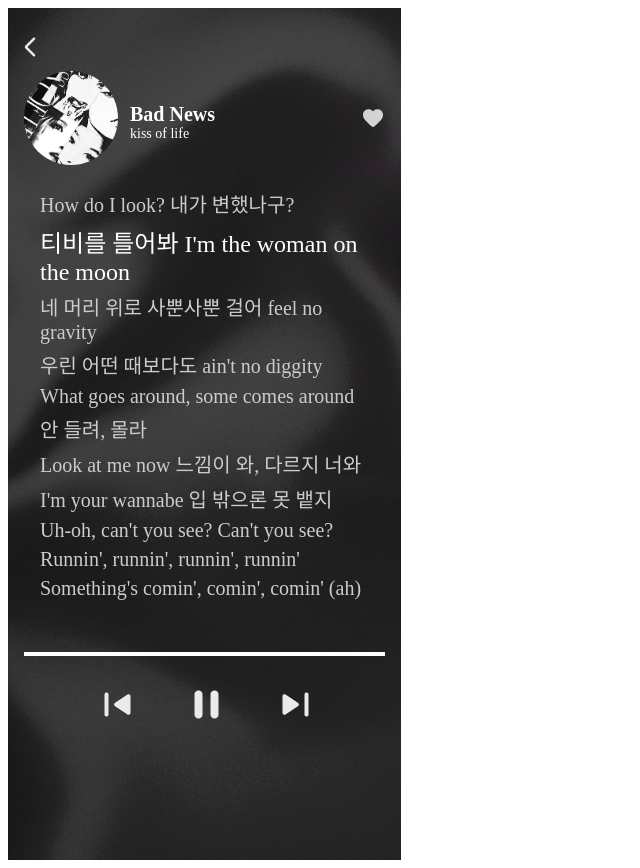
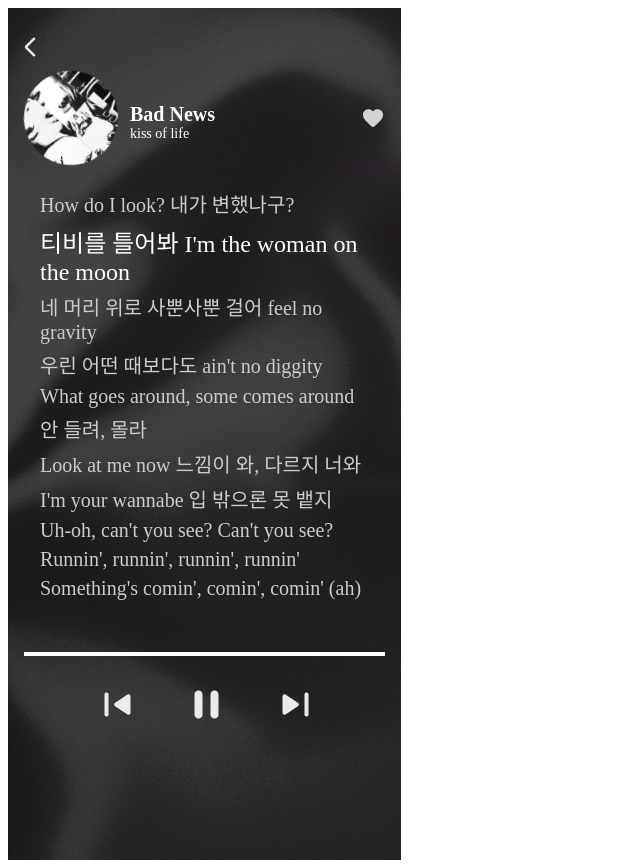
Before and after one commit to proteFU/front, a React (Vite) app: page /music-detail in a window 1280 px wide. Shown: the whole page, without its empty margins (0-640 px from the left). Built offline with nearby package versions, Linux system fonts and the light colour scheme.

Commit message:
feat(#4) : 앨범 사진 회전

```diff
--- a/src/Pages/MusicDetail.tsx
+++ b/src/Pages/MusicDetail.tsx
@@ -69,8 +69,17 @@
     width: 94px;
     height: 94px;
     border-radius: 999px;
+    animation: rotateAlbum 20s linear infinite;
+
+    @keyframes rotateAlbum {
+        from {
+        transform: rotate(0deg);
+        }
+        to {
+        transform: rotate(360deg);
+        }
+    }
 `;
-
 const SongName = css`
     font-size: 20px;
     font-weight: bold;
```
